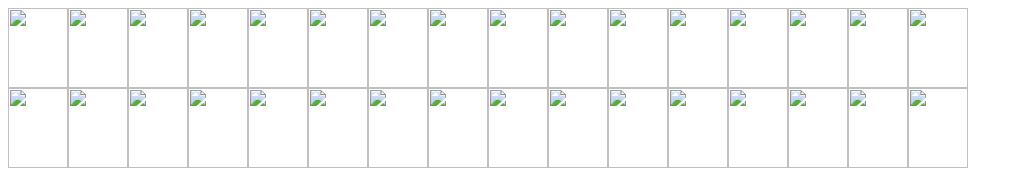
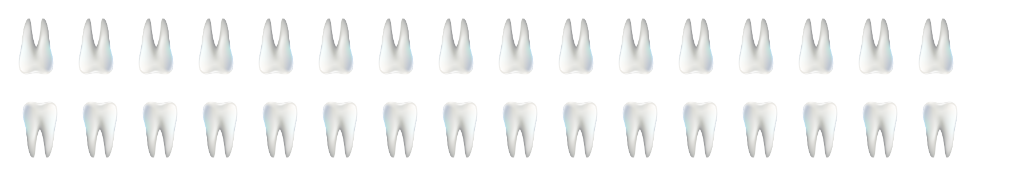
Before and after one commit to nayanrami/Dental-Arches, a plain HTML site: page index.html in a window 1280 px wide. Shown: the whole page, without its empty margins (0-1023 px from the left). Drawn offline with Linux system fonts and the light colour scheme.

Commit message:
Update index.html

```diff
--- a/index.html
+++ b/index.html
@@ -31,40 +31,40 @@
 	</head>
 	<body>
 		<div class="denture1">
-			<div class="tooth" id="ut1" onClick="reply_click(this.id)"><img src="images/dteeth.png" class="toothimg" /></div>
-			<div class="tooth" id="ut2" onClick="reply_click(this.id)"><img src="images/dteeth.png" class="toothimg" /></div>
-			<div class="tooth" id="ut3" onClick="reply_click(this.id)"><img src="images/dteeth.png" class="toothimg" /></div>
-			<div class="tooth" id="ut4" onClick="reply_click(this.id)"><img src="images/dteeth.png" class="toothimg" /></div>
-			<div class="tooth" id="ut5" onClick="reply_click(this.id)"><img src="images/dteeth.png" class="toothimg" /></div>
-			<div class="tooth" id="ut6" onClick="reply_click(this.id)"><img src="images/dteeth.png" class="toothimg" /></div>
-			<div class="tooth" id="ut7" onClick="reply_click(this.id)"><img src="images/dteeth.png" class="toothimg" /></div>
-			<div class="tooth" id="ut8" onClick="reply_click(this.id)"><img src="images/dteeth.png" class="toothimg" /></div>
-			<div class="tooth" id="ut9" onClick="reply_click(this.id)"><img src="images/dteeth.png" class="toothimg" /></div>
-			<div class="tooth" id="ut10" onClick="reply_click(this.id)"><img src="images/dteeth.png" class="toothimg" /></div>
-			<div class="tooth" id="ut11" onClick="reply_click(this.id)"><img src="images/dteeth.png" class="toothimg" /></div>
-			<div class="tooth" id="ut12" onClick="reply_click(this.id)"><img src="images/dteeth.png" class="toothimg" /></div>
-			<div class="tooth" id="ut13" onClick="reply_click(this.id)"><img src="images/dteeth.png" class="toothimg" /></div>
-			<div class="tooth" id="ut14" onClick="reply_click(this.id)"><img src="images/dteeth.png" class="toothimg" /></div>
-			<div class="tooth" id="ut15" onClick="reply_click(this.id)"><img src="images/dteeth.png" class="toothimg" /></div>
-			<div class="tooth" id="ut16" onClick="reply_click(this.id)"><img src="images/dteeth.png" class="toothimg" /></div>
+			<div class="tooth" id="ut1" onClick="reply_click(this.id)"><img src="dteeth.png" class="toothimg" /></div>
+			<div class="tooth" id="ut2" onClick="reply_click(this.id)"><img src="dteeth.png" class="toothimg" /></div>
+			<div class="tooth" id="ut3" onClick="reply_click(this.id)"><img src="dteeth.png" class="toothimg" /></div>
+			<div class="tooth" id="ut4" onClick="reply_click(this.id)"><img src="dteeth.png" class="toothimg" /></div>
+			<div class="tooth" id="ut5" onClick="reply_click(this.id)"><img src="dteeth.png" class="toothimg" /></div>
+			<div class="tooth" id="ut6" onClick="reply_click(this.id)"><img src="dteeth.png" class="toothimg" /></div>
+			<div class="tooth" id="ut7" onClick="reply_click(this.id)"><img src="dteeth.png" class="toothimg" /></div>
+			<div class="tooth" id="ut8" onClick="reply_click(this.id)"><img src="dteeth.png" class="toothimg" /></div>
+			<div class="tooth" id="ut9" onClick="reply_click(this.id)"><img src="dteeth.png" class="toothimg" /></div>
+			<div class="tooth" id="ut10" onClick="reply_click(this.id)"><img src="dteeth.png" class="toothimg" /></div>
+			<div class="tooth" id="ut11" onClick="reply_click(this.id)"><img src="dteeth.png" class="toothimg" /></div>
+			<div class="tooth" id="ut12" onClick="reply_click(this.id)"><img src="dteeth.png" class="toothimg" /></div>
+			<div class="tooth" id="ut13" onClick="reply_click(this.id)"><img src="dteeth.png" class="toothimg" /></div>
+			<div class="tooth" id="ut14" onClick="reply_click(this.id)"><img src="dteeth.png" class="toothimg" /></div>
+			<div class="tooth" id="ut15" onClick="reply_click(this.id)"><img src="dteeth.png" class="toothimg" /></div>
+			<div class="tooth" id="ut16" onClick="reply_click(this.id)"><img src="dteeth.png" class="toothimg" /></div>
 		</div>
 		<div class="denture2">
-			<div class="tooth" id="dt1" onClick="reply_click(this.id)"><img src="images/teeth.png" class="toothimg" /></div>
-			<div class="tooth" id="dt2" onClick="reply_click(this.id)"><img src="images/teeth.png" class="toothimg" /></div>
-			<div class="tooth" id="dt3" onClick="reply_click(this.id)"><img src="images/teeth.png" class="toothimg" /></div>
-			<div class="tooth" id="dt4" onClick="reply_click(this.id)"><img src="images/teeth.png" class="toothimg" /></div>
-			<div class="tooth" id="dt5" onClick="reply_click(this.id)"><img src="images/teeth.png" class="toothimg" /></div>
-			<div class="tooth" id="dt6" onClick="reply_click(this.id)"><img src="images/teeth.png" class="toothimg" /></div>
-			<div class="tooth" id="dt7" onClick="reply_click(this.id)"><img src="images/teeth.png" class="toothimg" /></div>
-			<div class="tooth" id="dt8" onClick="reply_click(this.id)"><img src="images/teeth.png" class="toothimg" /></div>
-			<div class="tooth" id="dt9" onClick="reply_click(this.id)"><img src="images/teeth.png" class="toothimg" /></div>
-			<div class="tooth" id="dt10" onClick="reply_click(this.id)"><img src="images/teeth.png" class="toothimg" /></div>
-			<div class="tooth" id="dt11" onClick="reply_click(this.id)"><img src="images/teeth.png" class="toothimg" /></div>
-			<div class="tooth" id="dt12" onClick="reply_click(this.id)"><img src="images/teeth.png" class="toothimg" /></div>
-			<div class="tooth" id="dt13" onClick="reply_click(this.id)"><img src="images/teeth.png" class="toothimg" /></div>
-			<div class="tooth" id="dt14" onClick="reply_click(this.id)"><img src="images/teeth.png" class="toothimg" /></div>
-			<div class="tooth" id="dt15" onClick="reply_click(this.id)"><img src="images/teeth.png" class="toothimg" /></div>
-			<div class="tooth" id="dt16" onClick="reply_click(this.id)"><img src="images/teeth.png" class="toothimg" /></div>
+			<div class="tooth" id="dt1" onClick="reply_click(this.id)"><img src="teeth.png" class="toothimg" /></div>
+			<div class="tooth" id="dt2" onClick="reply_click(this.id)"><img src="teeth.png" class="toothimg" /></div>
+			<div class="tooth" id="dt3" onClick="reply_click(this.id)"><img src="teeth.png" class="toothimg" /></div>
+			<div class="tooth" id="dt4" onClick="reply_click(this.id)"><img src="teeth.png" class="toothimg" /></div>
+			<div class="tooth" id="dt5" onClick="reply_click(this.id)"><img src="teeth.png" class="toothimg" /></div>
+			<div class="tooth" id="dt6" onClick="reply_click(this.id)"><img src="teeth.png" class="toothimg" /></div>
+			<div class="tooth" id="dt7" onClick="reply_click(this.id)"><img src="teeth.png" class="toothimg" /></div>
+			<div class="tooth" id="dt8" onClick="reply_click(this.id)"><img src="teeth.png" class="toothimg" /></div>
+			<div class="tooth" id="dt9" onClick="reply_click(this.id)"><img src="teeth.png" class="toothimg" /></div>
+			<div class="tooth" id="dt10" onClick="reply_click(this.id)"><img src="teeth.png" class="toothimg" /></div>
+			<div class="tooth" id="dt11" onClick="reply_click(this.id)"><img src="teeth.png" class="toothimg" /></div>
+			<div class="tooth" id="dt12" onClick="reply_click(this.id)"><img src="teeth.png" class="toothimg" /></div>
+			<div class="tooth" id="dt13" onClick="reply_click(this.id)"><img src="teeth.png" class="toothimg" /></div>
+			<div class="tooth" id="dt14" onClick="reply_click(this.id)"><img src="teeth.png" class="toothimg" /></div>
+			<div class="tooth" id="dt15" onClick="reply_click(this.id)"><img src="teeth.png" class="toothimg" /></div>
+			<div class="tooth" id="dt16" onClick="reply_click(this.id)"><img src="teeth.png" class="toothimg" /></div>
 		</div>
 	</body>
 </html>
```
